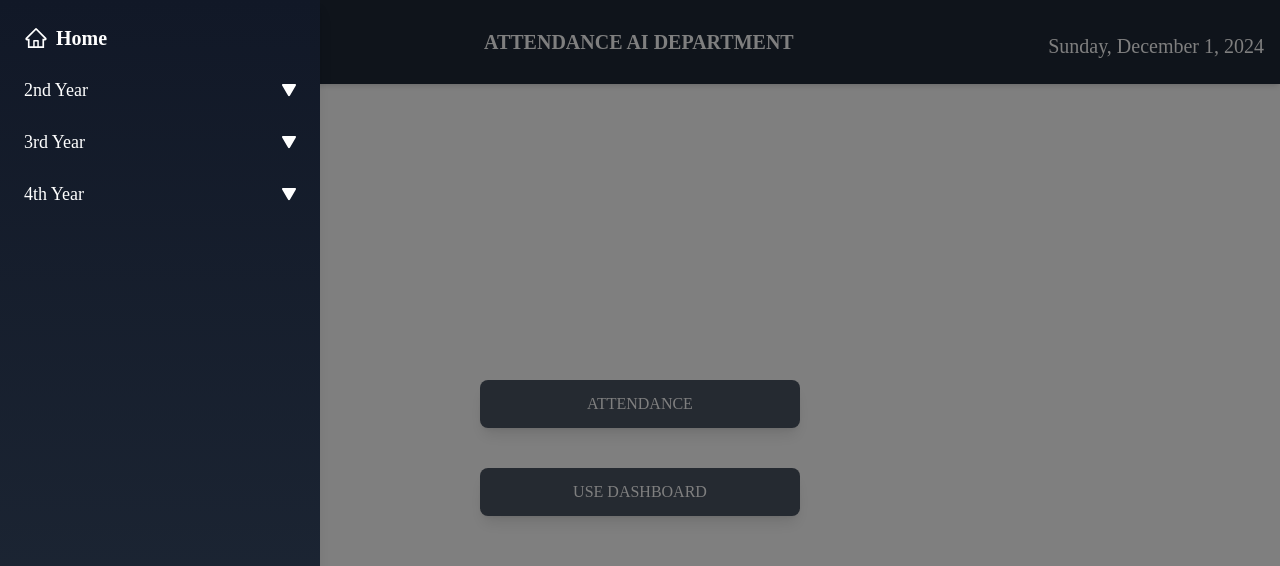
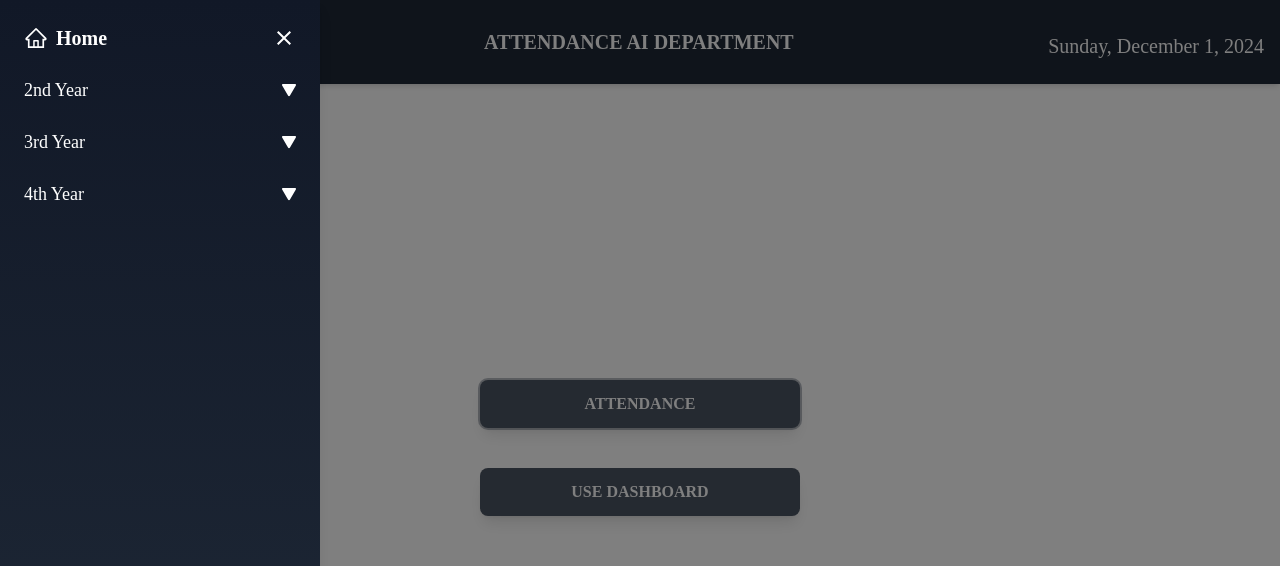
Before and after one commit to jaisanth123/AttendanceSync_AWS_DEPLOYMENT, a React (Vite) app in the folder frontend/: page / in a window 1280 px wide. Both pictures are taken after a click on the button "ATTENDANCE". Shown: the top 566 px of the page. Built offline with nearby package versions, Linux system fonts and the light colour scheme; a web font is replaced by a local one.

Commit message:
ubdated onduty page

```diff
--- a/frontend/src/App.jsx
+++ b/frontend/src/App.jsx
@@ -18,6 +18,11 @@ function App() {
     setIsSidebarOpen(false);
   };
 
+  const handleHomeClick = () => {
+    setSelectedItem(null); // Redirect to HomePage
+    setIsSidebarOpen(false); // Close sidebar
+  };
+
   useEffect(() => {
     const handleClickOutside = (event) => {
       if (sidebarRef.current && !sidebarRef.current.contains(event.target)) {
@@ -36,7 +41,6 @@ function App() {
     <div className="flex flex-col h-screen">
       <Navbar toggleSidebar={toggleSidebar} />
 
-      {/* Sidebar background overlay */}
       {isSidebarOpen && (
         <div
           className="fixed inset-0 transition-opacity duration-300 bg-black opacity-50 md:hidden"
@@ -44,8 +48,7 @@ function App() {
         ></div>
       )}
 
-      <div className="flex-1 mt-20 md:mt-24"> {/* Added margin-top here */}
-        {/* Display selected item title when selected */}
+      <div className="flex-1 mt-20 md:mt-24">
         {selectedItem && (
           <div className="p-4 text-center text-black">
             <h1 className="text-4xl font-semibold">{selectedItem}</h1>
@@ -53,23 +56,21 @@ function App() {
           </div>
         )}
 
-        {/* Conditional rendering of HomePage or DutyPage */}
         {selectedItem === null ? (
           <HomePage toggleSidebar={toggleSidebar} />
         ) : (
           <div className="pt-16">
-            {/* Add padding-top for content below navbar */}
             <DutyPage selectedCourse={selectedItem} />
           </div>
         )}
       </div>
 
-      {/* Sidebar component */}
       {isSidebarOpen && (
         <Sidebar
-          ref={sidebarRef} // Pass the ref to Sidebar
+          ref={sidebarRef}
           closeSidebar={() => setIsSidebarOpen(false)}
           handleItemSelection={handleItemSelection}
+          handleHomeClick={handleHomeClick} // Pass handleHomeClick to Sidebar
         />
       )}
     </div>
--- a/frontend/src/components/DutyPage.jsx
+++ b/frontend/src/components/DutyPage.jsx
@@ -3,11 +3,13 @@ import React, { useState, useEffect } from "react";
 function DutyPage({ selectedCourse }) {
   const [counter, setCounter] = useState(0);
   const [selectedBoxes, setSelectedBoxes] = useState([]);
+  const [deselectedIndex, setDeselectedIndex] = useState(null);
 
   // Reset state when selectedCourse changes
   useEffect(() => {
     setCounter(0);
     setSelectedBoxes([]);
+    setDeselectedIndex(null);
   }, [selectedCourse]);
 
   const handleIncrement = () => setCounter(counter + 1);
@@ -24,11 +26,16 @@ function DutyPage({ selectedCourse }) {
   };
 
   const toggleSelection = (index) => {
-    setSelectedBoxes((prevSelected) =>
-      prevSelected.includes(index)
-        ? prevSelected.filter((i) => i !== index)
-        : [...prevSelected, index]
-    );
+    setSelectedBoxes((prevSelected) => {
+      if (prevSelected.includes(index)) {
+        // Apply deselection effect and clear after animation ends
+        setDeselectedIndex(index);
+        setTimeout(() => setDeselectedIndex(null), 500);
+        return prevSelected.filter((i) => i !== index);
+      } else {
+        return [...prevSelected, index];
+      }
+    });
   };
 
   const handleConfirmSelection = () => {
@@ -39,7 +46,7 @@ function DutyPage({ selectedCourse }) {
     <div className="flex flex-col items-center flex-1 p-6 md:p-8 lg:p-12">
       <div className="flex flex-col items-center mt-6 space-y-4">
         <div className="flex flex-col items-center space-x-0 space-y-4 md:flex-row md:space-x-4 md:space-y-0">
-        <button
+          <button
             onClick={handleIncrement}
             className="w-full px-6 py-3 text-white transition-all duration-300 bg-green-500 rounded-lg shadow-md md:w-auto hover:bg-green-600"
           >
@@ -53,7 +60,6 @@ function DutyPage({ selectedCourse }) {
           >
             Decrement
           </button>
-
         </div>
       </div>
 
@@ -62,8 +68,10 @@ function DutyPage({ selectedCourse }) {
           <div
             key={index}
             onClick={() => toggleSelection(index)}
-            className={`flex items-center justify-center p-6 duration-300 hover:bg-blue-600 hover:scale-110 text-white rounded-lg shadow-md cursor-pointer
-              ${selectedBoxes.includes(index) ? "bg-blue-600" : "bg-gray-700"}`}
+            className={`flex items-center justify-center p-6 text-white transition-all duration-300 transform rounded-lg shadow-md cursor-pointer
+              ${selectedBoxes.includes(index) ? "bg-blue-600" : "bg-gray-700"}
+              ${!selectedBoxes.includes(index) && deselectedIndex !== index ? "hover:scale-110 hover:bg-blue-600" : ""}
+              ${deselectedIndex === index ? "animate-shake" : ""}`}
           >
             <h3 className="text-xl font-semibold">
               {index < 9
--- a/frontend/src/components/HomePage.jsx
+++ b/frontend/src/components/HomePage.jsx
@@ -1,24 +1,24 @@
 import React from "react";
+
+// Reusable Button Component
+const ActionButton = ({ label, onClick }) => (
+  <button
+    className="px-6 py-3 font-bold text-white transition-all duration-300 transform bg-gray-600 rounded-lg shadow-lg w-80 hover:bg-gray-700 hover:scale-105 focus:outline-none focus:ring-2 focus:ring-gray-500 focus:ring-opacity-50 active:scale-95"
+    aria-label={`${label} button`}
+    onClick={onClick}
+  >
+    {label}
+  </button>
+);
 
 function HomePage({ toggleSidebar }) {
   return (
     <div className="flex flex-col items-center justify-center h-full space-y-10">
       {/* Attendance Button */}
-      <button
-        className="px-6 py-3 text-white transition-all duration-300 transform bg-gray-600 rounded-lg shadow-lg w-80 hover:bg-gray-700 hover:scale-105"
-        aria-label="Attendance button"
-        onClick={toggleSidebar}
-      >
-        ATTENDANCE
-      </button>
+      <ActionButton label="ATTENDANCE" onClick={toggleSidebar} />
 
       {/* Use Dashboard Button */}
-      <button
-        className="px-6 py-3 text-white transition-all duration-300 transform bg-gray-600 rounded-lg shadow-lg w-80 hover:bg-gray-700 hover:scale-105"
-        aria-label="Use Dashboard button"
-      >
-        USE DASHBOARD
-      </button>
+      <ActionButton label="USE DASHBOARD" onClick={() => alert("Dashboard coming soon!")} />
     </div>
   );
 }
--- a/frontend/src/components/Sidebar.jsx
+++ b/frontend/src/components/Sidebar.jsx
@@ -1,9 +1,8 @@
 import React, { useState } from "react";
 import { AiOutlineHome } from "react-icons/ai";
 import { BsFillTriangleFill } from "react-icons/bs";
-import { useNavigate } from "react-router-dom";
+import { MdClose } from "react-icons/md"; // Import close icon
 
-// YearSection Component to handle the individual year sections
 const YearSection = ({
   year,
   expandedYear,
@@ -23,7 +22,7 @@ const YearSection = ({
       <BsFillTriangleFill
         className={`transition-transform duration-300 ${
           expandedYear === year ? "rotate-0" : "-rotate-180"
-        } text-sm`}  // Add 'text-sm' for smaller icon size
+        } text-sm`}
       />
     </div>
     {expandedYear === year && (
@@ -44,7 +43,7 @@ const YearSection = ({
   </div>
 );
 
-function Sidebar({ closeSidebar, handleItemSelection }) {
+function Sidebar({ closeSidebar, handleItemSelection, handleHomeClick }) {
   const [expandedYear, setExpandedYear] = useState(null);
 
   const toggleYear = (year) => {
@@ -63,16 +62,24 @@ function Sidebar({ closeSidebar, handleItemSelection }) {
         className="fixed inset-y-0 left-0 w-64 p-6 text-white transition-transform duration-300 ease-out transform shadow-lg bg-gradient-to-b from-gray-900 to-gray-800 md:w-80"
         onClick={(e) => e.stopPropagation()}
       >
-        <div
-          className="flex items-center mb-6 cursor-pointer"
-          onClick={closeSidebar}
-          aria-label="Close Sidebar"
-        >
-          <AiOutlineHome className="text-2xl transition-all duration-300 hover:text-gray-300" />
-          <span className="ml-2 text-xl font-semibold hover:scale-110 hover:text-gray-300">Home</span>
+        <div className="flex items-center justify-between mb-6">
+          <div
+            className="flex items-center cursor-pointer"
+            onClick={handleHomeClick} // Redirect to HomePage
+            aria-label="Go to Home Page"
+          >
+            <AiOutlineHome className="text-2xl transition-all duration-300 hover:text-gray-300" />
+            <span className="ml-2 text-xl font-semibold hover:scale-110 hover:text-gray-300">
+              Home
+            </span>
+          </div>
+          <MdClose
+            className="text-2xl cursor-pointer hover:text-gray-300"
+            onClick={closeSidebar} // Close the sidebar
+            aria-label="Close Sidebar"
+          />
         </div>
 
-        {/* Year Sections */}
         <YearSection
           year="2nd"
           expandedYear={expandedYear}
```
